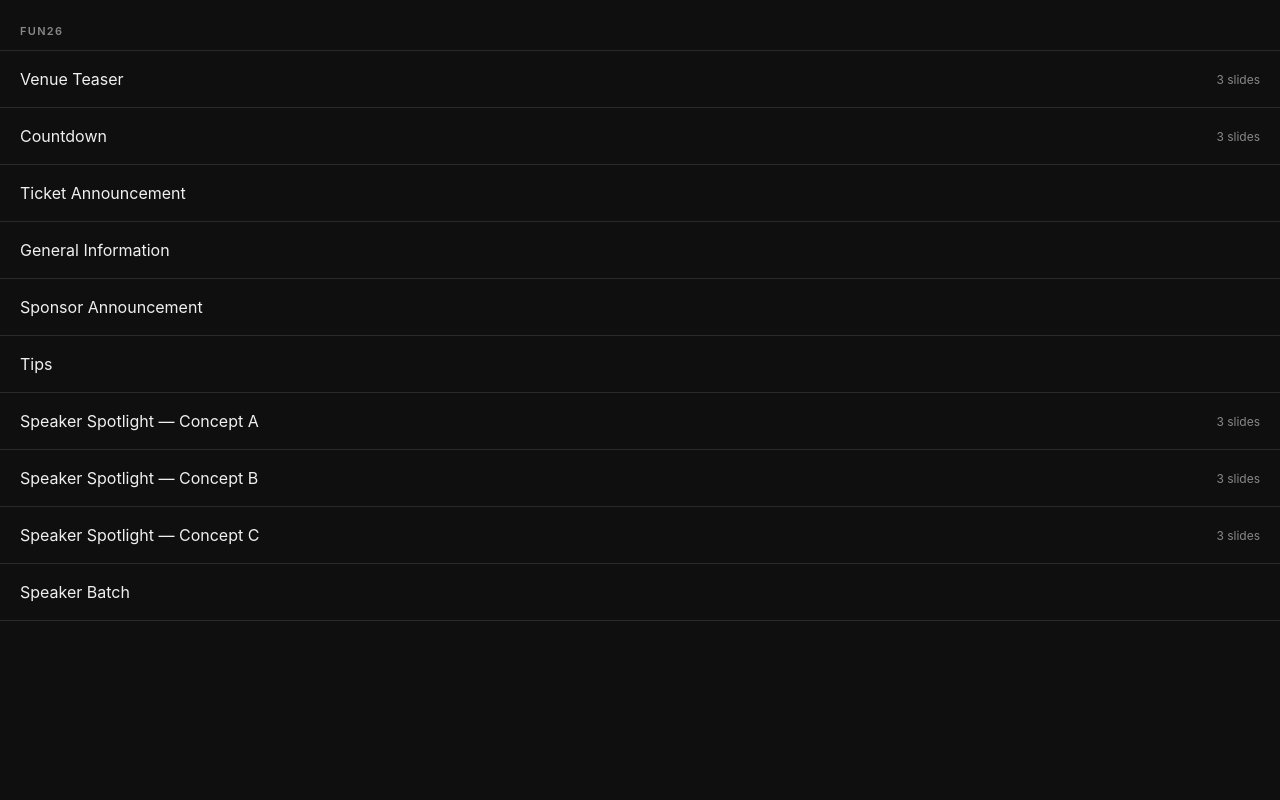
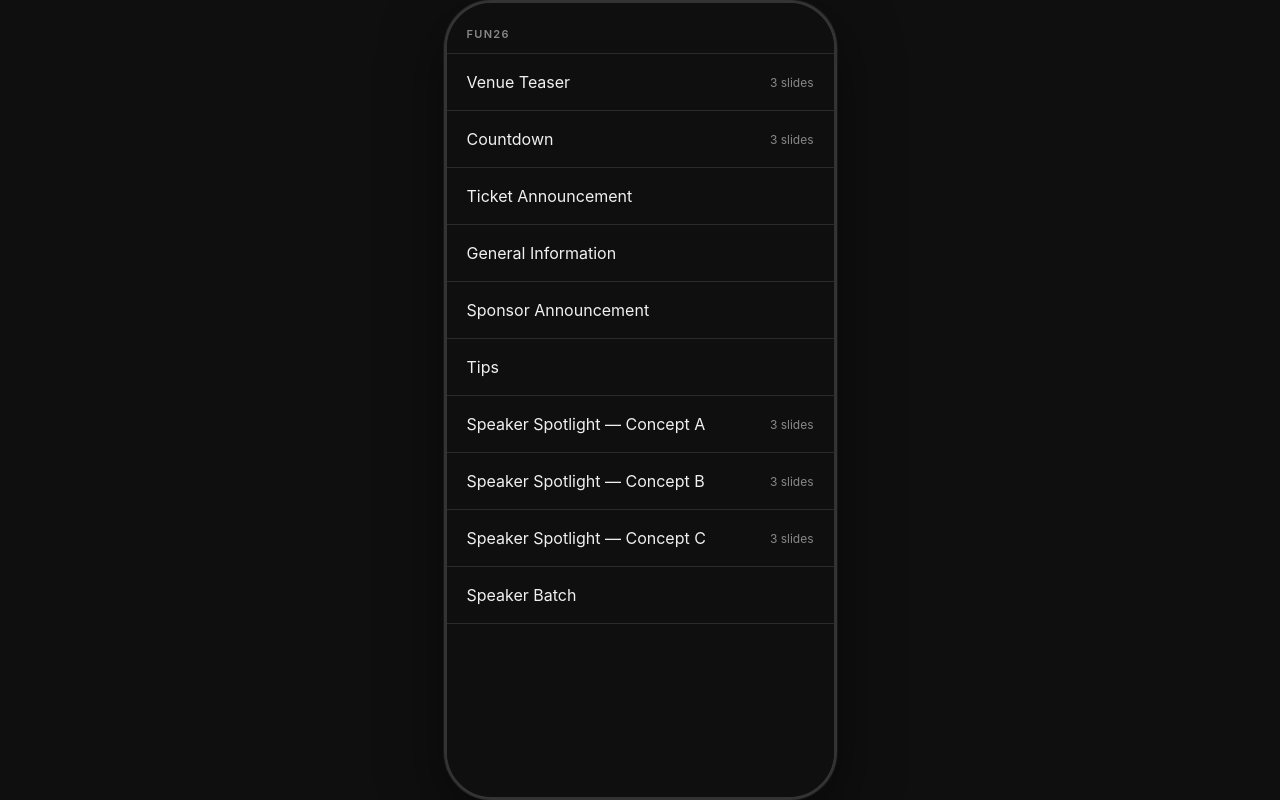
Before and after one commit to nandorocker/mockup-viewer, a React (Vite) app: page / in a window 1280 px wide. Built offline with nearby package versions, Linux system fonts and the light colour scheme.

Commit message:
fix: frame desktop landing and crop mobile viewer

```diff
--- a/src/App.jsx
+++ b/src/App.jsx
@@ -26,5 +26,11 @@ export default function App() {
   if (conceptId) {
     return <Viewer initialConceptId={conceptId} onBack={() => navigateTo(null)} onConceptChange={(id) => navigateTo(id)} />
   }
-  return <Landing onSelect={(id) => navigateTo(id)} />
+  return (
+    <div className="desktop-phone-stage desktop-phone-stage--landing">
+      <div className="desktop-phone-shell">
+        <Landing onSelect={(id) => navigateTo(id)} />
+      </div>
+    </div>
+  )
 }
--- a/src/index.css
+++ b/src/index.css
@@ -33,6 +33,14 @@ body {
   background: var(--color-bg);
   display: flex;
   flex-direction: column;
+}
+
+.desktop-phone-stage {
+  min-height: 100vh;
+}
+
+.desktop-phone-shell {
+  min-height: 100vh;
 }
 
 .landing-header {
@@ -153,6 +161,9 @@ body {
 }
 
 .viewer-frame {
+  --viewer-width: 100vw;
+  --viewer-crop-top: 44px;
+  --mockup-top-ratio: 0.72180;
   position: absolute;
   inset: 0;
   will-change: transform;
@@ -160,9 +171,9 @@ body {
 
 .viewer-bg {
   position: absolute;
-  top: 0;
+  top: calc(-1 * var(--viewer-crop-top));
   left: 0;
-  width: 100vw;
+  width: var(--viewer-width);
   height: auto;
   user-select: none;
   pointer-events: none;
@@ -172,10 +183,10 @@ body {
 .viewer-mockup {
   position: absolute;
   /* 851/1179 ≈ 0.72180 — magenta zone offset from top of background */
-  top: calc(0.72180 * 100vw);
+  top: calc((var(--mockup-top-ratio) * var(--viewer-width)) - var(--viewer-crop-top));
   left: 0;
-  width: 100vw;
-  height: 100vw;
+  width: var(--viewer-width);
+  height: var(--viewer-width);
   object-fit: cover;
   user-select: none;
   pointer-events: none;
@@ -222,6 +233,31 @@ body {
 
 /* Desktop phone frame */
 @media (min-width: 768px) {
+  .desktop-phone-stage--landing {
+    display: flex;
+    align-items: center;
+    justify-content: center;
+    min-height: 100vh;
+    background: var(--color-bg);
+  }
+
+  .desktop-phone-stage--landing .desktop-phone-shell {
+    width: 393px;
+    height: 852px;
+    max-height: 90vh;
+    aspect-ratio: 393 / 852;
+    border-radius: 48px;
+    background: var(--color-bg);
+    border: 3px solid #333;
+    box-shadow: 0 0 0 1px rgba(255,255,255,0.05), 0 20px 60px rgba(0,0,0,0.5);
+    overflow: hidden;
+  }
+
+  .desktop-phone-stage--landing .landing {
+    min-height: 100%;
+    height: 100%;
+  }
+
   .viewer {
     display: flex;
     align-items: center;
@@ -249,6 +285,8 @@ body {
   }
 
   .phone-frame .viewer-frame {
+    --viewer-width: 100%;
+    --viewer-crop-top: 0px;
     width: 100%;
     height: 100%;
   }
```
